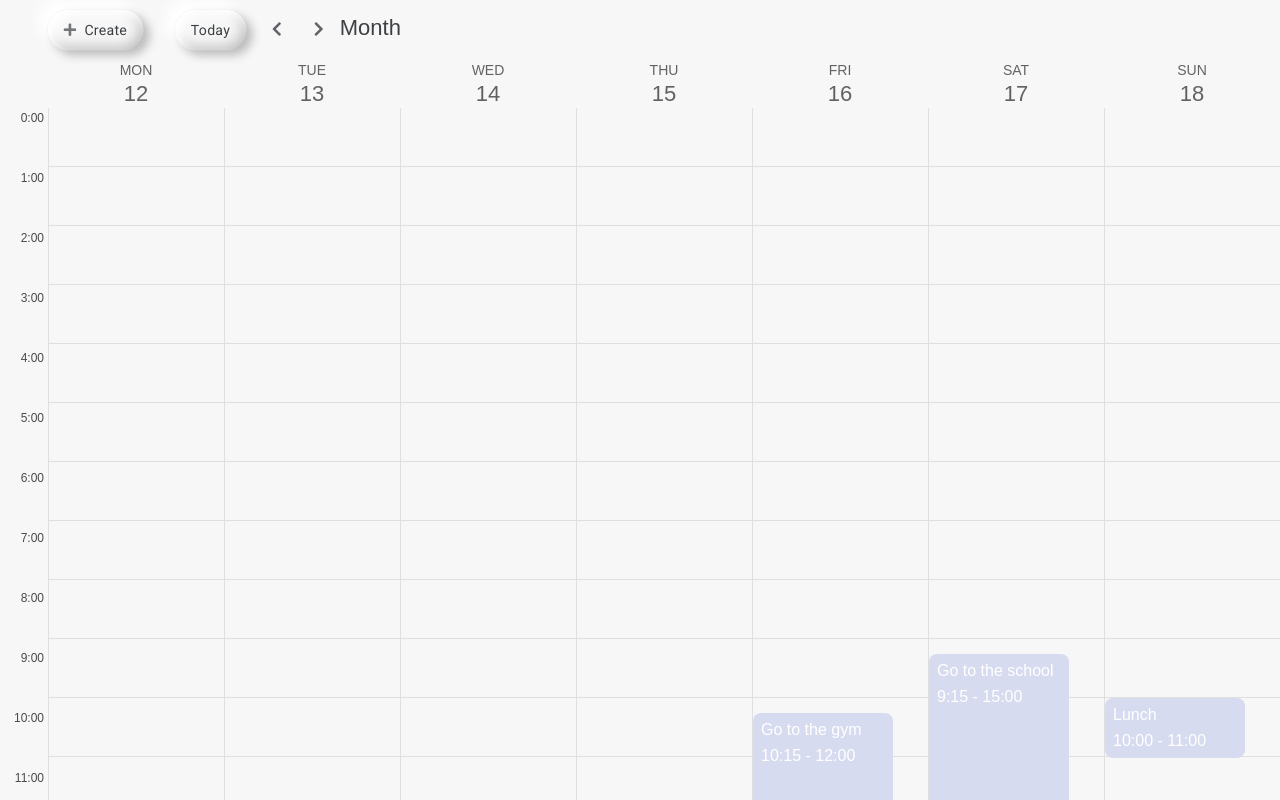
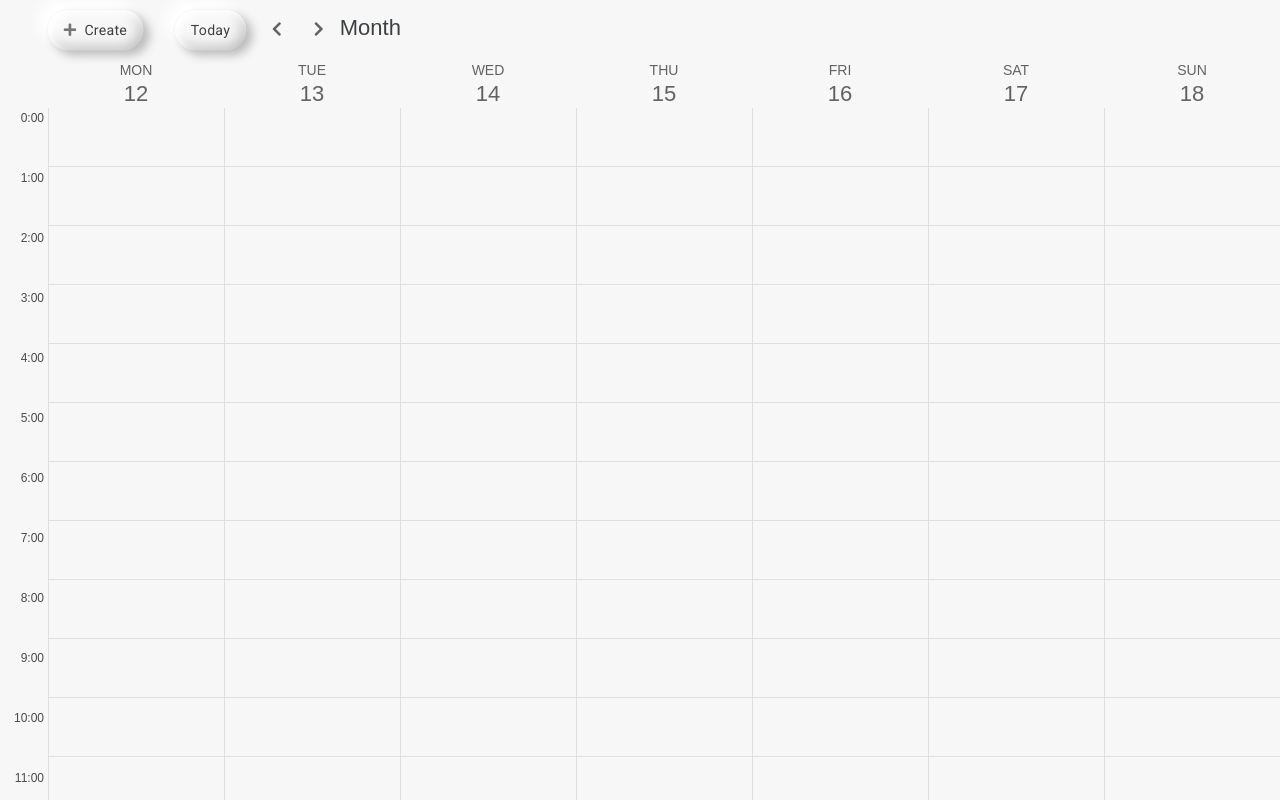
Before and after one commit to bondarenkomaksym/calendar-react, a React app: page / in a window 1280 px wide. Built offline with nearby package versions, Linux system fonts and the light colour scheme.

Commit message:
set hooks

```diff
--- a/src/App.jsx
+++ b/src/App.jsx
@@ -1,25 +1,46 @@
-import React, { Component } from 'react';
+import React, { useState } from 'react';
 import Header from './components/header/Header.jsx';
+import Modal from './components/modal/Modal.jsx';
 import Calendar from './components/calendar/Calendar.jsx';
 
 import { getWeekStartDate, generateWeekRange } from '../src/utils/dateUtils.js';
 
 import './common.scss';
 
-class App extends Component {
+const App = () => {
 
-  state = {
-    weekStartDate: new Date(),
-  }
+  // const { getWeekStartDate, generateWeekRange } = props;
+  // const [date, weekStartDate] = useState(new Date());
 
-  render() {
-    const { weekStartDate } = this.state;
-    const weekDates = generateWeekRange(getWeekStartDate(weekStartDate));
+  const weekDates = generateWeekRange(getWeekStartDate(new Date()));
 
-    return (<>
+  return (
+    <>
       <Header />
+      {/* <Modal /> */}
       <Calendar weekDates={weekDates} />
-    </>)
-  }
+    </>
+  )
+
 };
 export default App;
+
+
+// class App extends Component {
+
+//   state = {
+//     weekStartDate: new Date(),
+//   }
+
+//   render() {
+//     const { weekStartDate } = this.state;
+//     const weekDates = generateWeekRange(getWeekStartDate(weekStartDate));
+
+//     return (<>
+//       <Header />
+//       <Modal />
+//       <Calendar weekDates={weekDates} />
+//     </>)
+//   }
+// };
+// export default App;
--- a/src/components/calendar/Calendar.jsx
+++ b/src/components/calendar/Calendar.jsx
@@ -1,4 +1,4 @@
-import React, { Component } from 'react';
+import React, { useState } from 'react';
 
 import Navigation from './../navigation/Navigation';
 import Week from '../week/Week';
@@ -7,14 +7,12 @@ import events from '../../gateway/events';
 
 import './calendar.scss';
 
-class Calendar extends Component {
+const Calendar = (props) => {
 
-  state = {
-    events,
-  }
+  // let [...rest] = useState(events);
+  useState(events);
 
-  render() {
-    const { weekDates } = this.props;
+  const { weekDates, } = props;
 
   return (
     <section className="calendar">
@@ -22,16 +20,24 @@ class Calendar extends Component {
       <div className="calendar__body">
         <div className="calendar__week-container">
           <Sidebar />
-            <Week weekDates={weekDates} events={this.state.events} />
+          <Week weekDates={weekDates} events={events} />
         </div>
       </div>
     </section>
   )
 }
-}
 
 export default Calendar;
 
+
+// import React, { Component } from 'react';
+
+// import Navigation from './../navigation/Navigation';
+// import Week from '../week/Week';
+// import Sidebar from '../sidebar/Sidebar';
+// import events from '../../gateway/events';
+
+// import './calendar.scss';
 
 // class Calendar extends Component {
 
--- a/src/components/modal/Modal.jsx
+++ b/src/components/modal/Modal.jsx
@@ -1,11 +1,10 @@
-import React, { Component } from 'react';
+import React, { useState } from 'react';
 
 import './modal.scss';
 
-class Modal extends Component {
+const Modal = () => {
 
-
-  render() {
+  let [input, setInput] = useState("");
 
   return (
     <div className="modal overlay">
@@ -26,7 +25,7 @@ class Modal extends Component {
               <input type="time"
                 name="startTime"
                 className="event-form__field"
-                  onChange={this.handleChange}
+                onChange={setInput}
               />
               <span>-</span>
               <input type="time"
@@ -44,6 +43,6 @@ class Modal extends Component {
       </div>
     </div>)
 }
-}
+
 
 export default Modal;
--- a/src/gateway/events.js
+++ b/src/gateway/events.js
@@ -3,29 +3,29 @@ const events = [
     id: 1,
     title: 'Go to the gym',
     description: 'some text here',
-    dateFrom: new Date(2020, 9, 16, 10, 15),
-    dateTo: new Date(2020, 9, 16, 12, 0),
+    dateFrom: new Date(2020, 9, 19, 10, 15),
+    dateTo: new Date(2020, 9, 19, 12, 0),
   },
   {
     id: 2,
     title: 'Go to the school',
     description: 'hello, 2 am',
-    dateFrom: new Date(2020, 9, 17, 9, 15),
-    dateTo: new Date(2020, 9, 17, 15, 0),
+    dateFrom: new Date(2020, 9, 20, 9, 15),
+    dateTo: new Date(2020, 9, 20, 15, 0),
   },
   {
     id: 3,
     title: 'Lunch',
     description: '',
-    dateFrom: new Date(2020, 9, 18, 10, 0),
-    dateTo: new Date(2020, 9, 18, 11, 0),
+    dateFrom: new Date(2020, 9, 21, 10, 0),
+    dateTo: new Date(2020, 9, 21, 11, 0),
   },
   {
     id: 4,
     title: 'Meet friend',
     description: 'at the cafe',
-    dateFrom: new Date(2020, 9, 20, 15, 30),
-    dateTo: new Date(2020, 9, 20, 18, 0),
+    dateFrom: new Date(2020, 9, 23, 15, 30),
+    dateTo: new Date(2020, 9, 23, 18, 0),
   }
 ]
 
```
Lines whose indentation alone changed are shown as unchanged.
